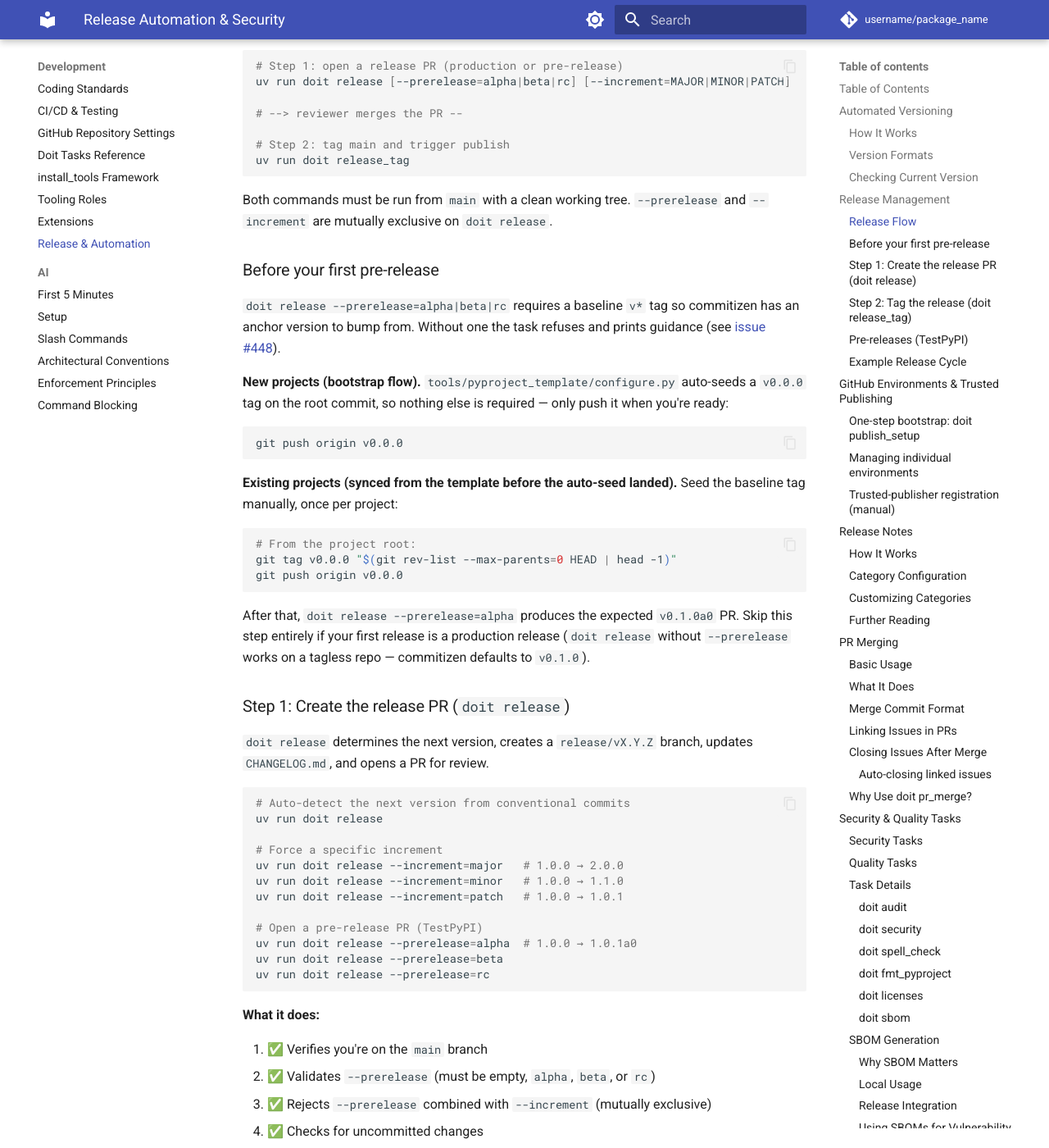
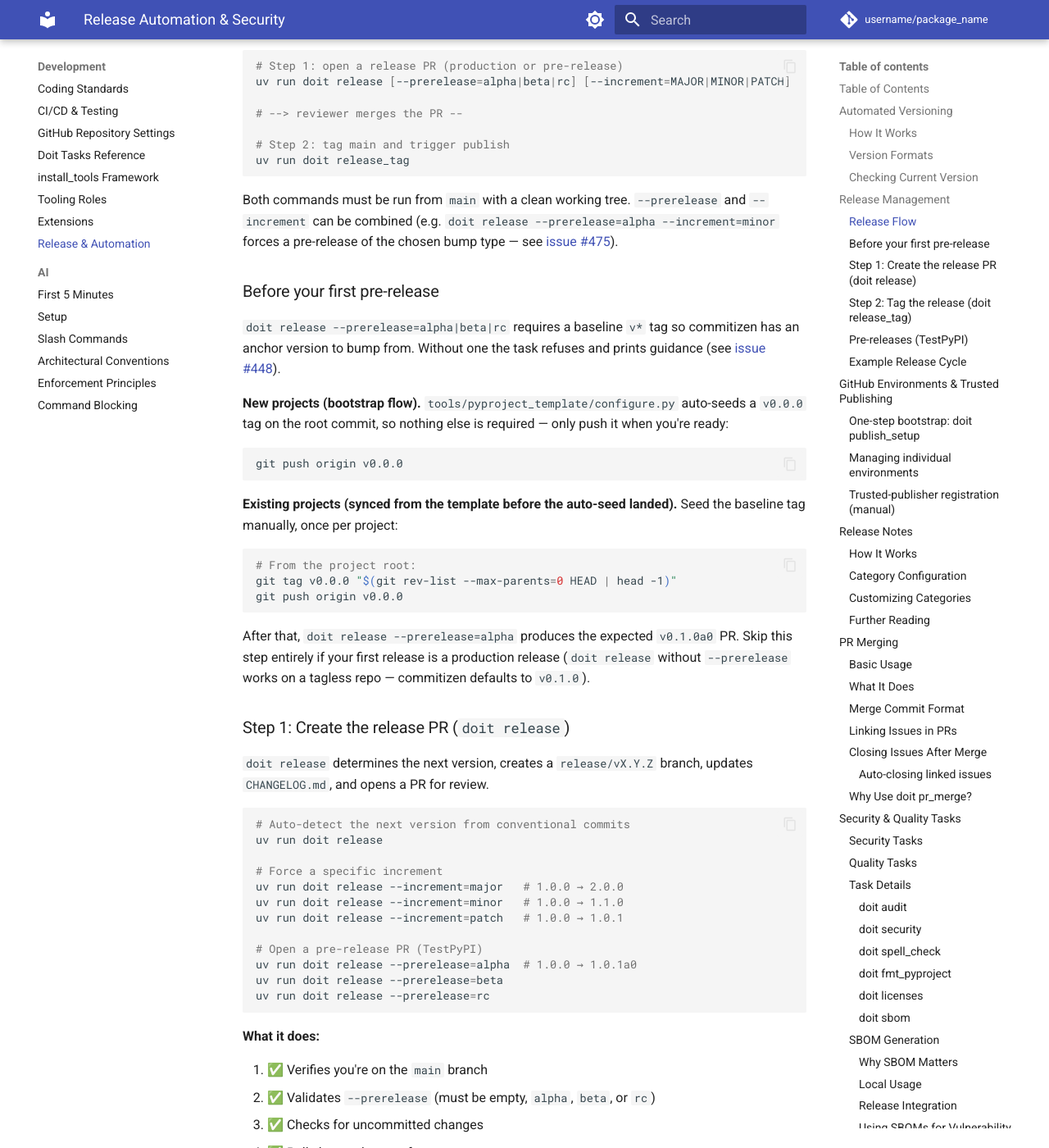
Before and after one commit to endavis/pyproject-template, an MkDocs documentation site: the page built from docs/development/release-and-automation.md, in a window 1280 px wide and 1400 px high, scrolled down 1671 px. Shown: the whole window at 82% size. Built offline with MkDocs 1.6.1 and Material for MkDocs 9.7.7, drawn with Linux system fonts in a browser that asks for light colours; comment, search, counter and statistics services are not loaded.

Commit message:
fix: allow --prerelease + --increment on doit release (merges PR #476, addresses #475)
The task rejected --prerelease combined with --increment with a custom
error, but cz bump accepts both (and recommends --increment when
conventional-commit hints are thin). That false-mutex blocked the
first-pre-release-on-a-fresh-repo path that PR #436 was built for.

Drop the 7-line mutex block; cz handles flag precedence. Update the
task docstring and every doc that claimed the flags were mutually
exclusive. New TestCreateReleasePrValidation tests cover the accepted
combination and guard the still-enforced allowed-values check.

Co-authored-by: Claude Opus 4.7 (1M context) <noreply@anthropic.com>

````diff
--- a/docs/development/release-and-automation.md
+++ b/docs/development/release-and-automation.md
@@ -81,7 +81,9 @@ uv run doit release_tag
 ```
 
 Both commands must be run from `main` with a clean working tree.
-`--prerelease` and `--increment` are mutually exclusive on `doit release`.
+`--prerelease` and `--increment` can be combined (e.g.
+`doit release --prerelease=alpha --increment=minor` forces a pre-release of
+the chosen bump type — see [issue #475](https://github.com/endavis/pyproject-template/issues/475)).
 
 ### Before your first pre-release
 
@@ -135,15 +137,14 @@ uv run doit release --prerelease=rc
 
 1. ✅ Verifies you're on the `main` branch
 2. ✅ Validates `--prerelease` (must be empty, `alpha`, `beta`, or `rc`)
-3. ✅ Rejects `--prerelease` combined with `--increment` (mutually exclusive)
-4. ✅ Checks for uncommitted changes
-5. ✅ Pulls latest changes from remote
-6. ✅ **Runs governance validations** (merge commit format, issue links)
-7. ✅ Runs all quality checks (`doit check`)
-8. ✅ Asks commitizen for the next version (`cz bump --get-next`)
-9. ✅ Creates a `release/vX.Y.Z` branch
-10. ✅ Updates `CHANGELOG.md` and commits it
-11. ✅ Pushes the branch and opens a PR titled `release: vX.Y.Z`
+3. ✅ Checks for uncommitted changes
+4. ✅ Pulls latest changes from remote
+5. ✅ **Runs governance validations** (merge commit format, issue links)
+6. ✅ Runs all quality checks (`doit check`)
+7. ✅ Asks commitizen for the next version (`cz bump --get-next`)
+8. ✅ Creates a `release/vX.Y.Z` branch
+9. ✅ Updates `CHANGELOG.md` and commits it
+10. ✅ Pushes the branch and opens a PR titled `release: vX.Y.Z`
 
 The PR can be reviewed, discussed, and approved like any other change.
 
````
Also changed, not shown: docs/development/doit-tasks-reference.md (+12 -9 lines), .github/CONTRIBUTING.md, 2 other files.
